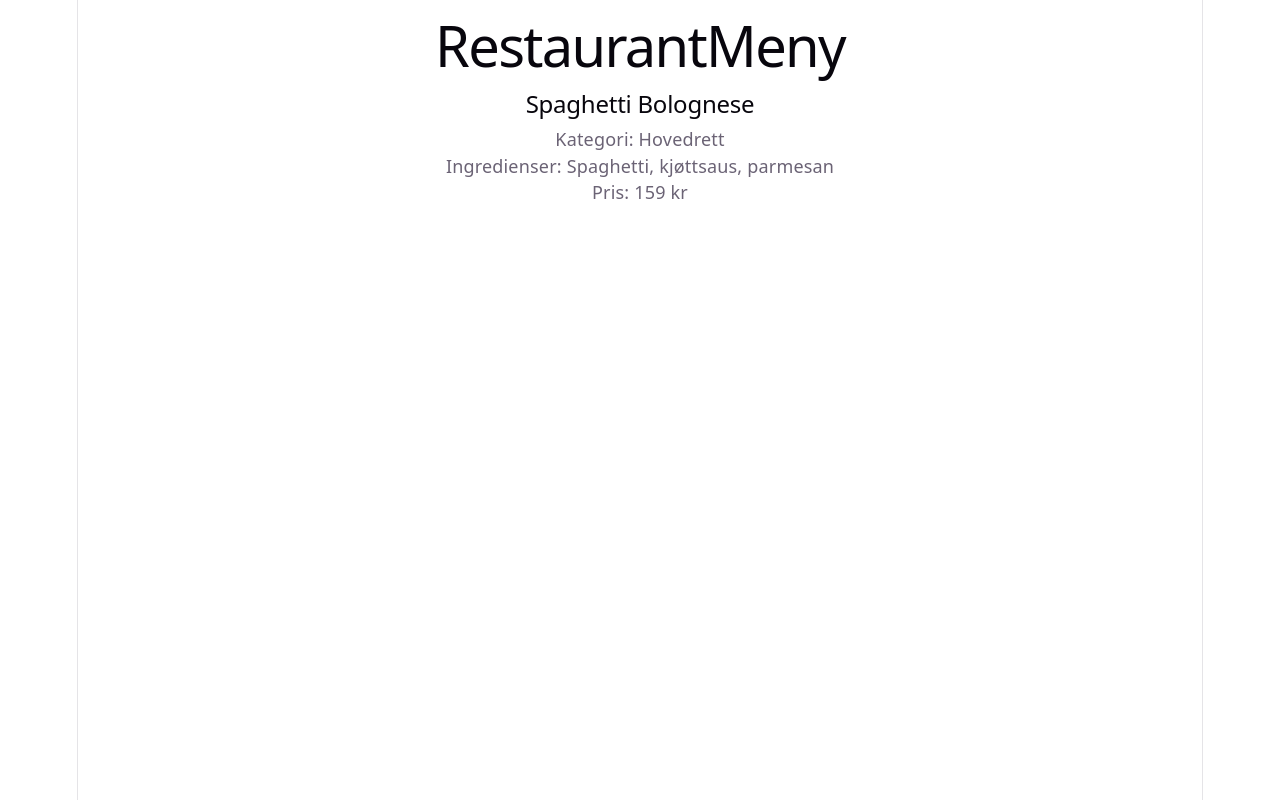
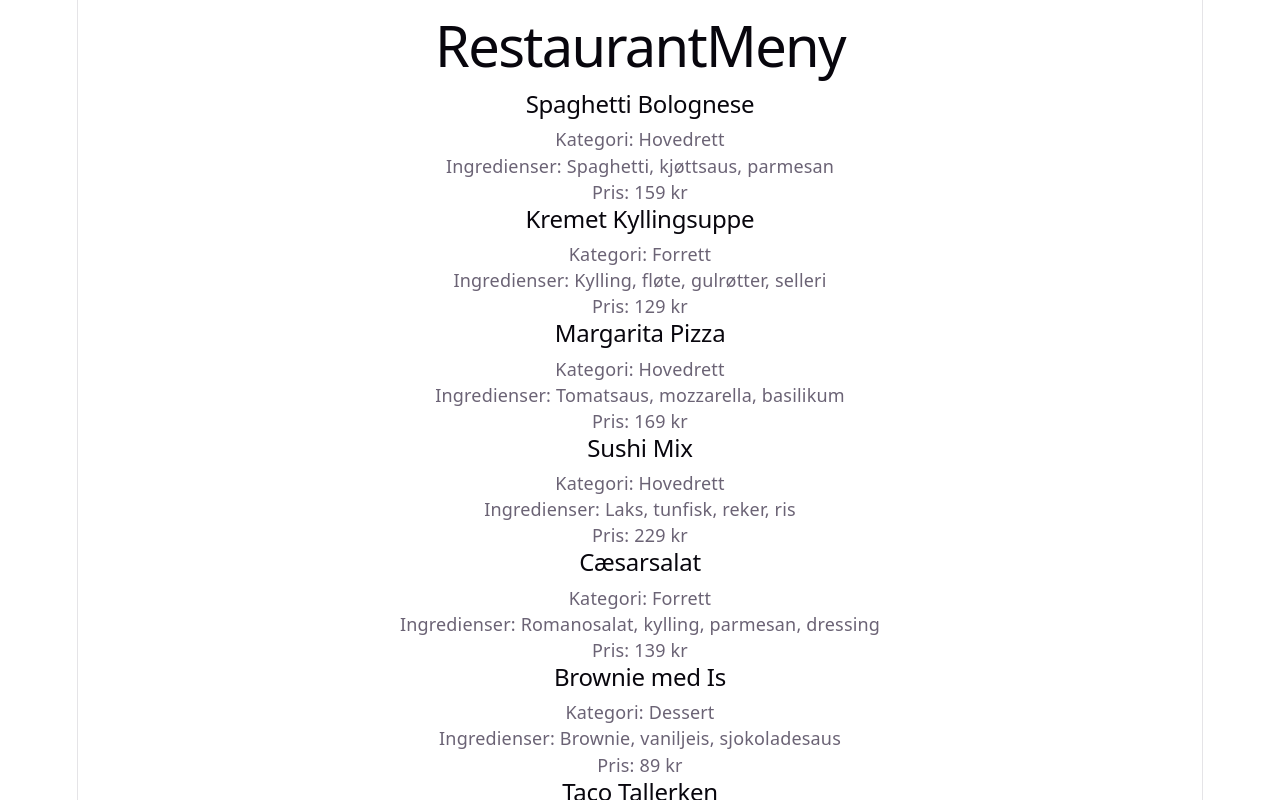
Before and after one commit to siannon91/meny-app, a React (Vite) app: page / in a window 1280 px wide. Shown: the top 800 px of the page. Built offline with nearby package versions, Linux system fonts and the light colour scheme.

Commit message:
lager menu-komponenten og kobler den til App

```diff
--- a/src/App.jsx
+++ b/src/App.jsx
@@ -1,15 +1,11 @@
-import Dish from './components/Dish'
+import { meny } from './data/meny'
+import Menu from './components/Menu'
 
 function App() {
   return (
   <div>
     <h1>RestaurantMeny</h1>
-    <Dish
-      tittel="Spaghetti Bolognese"
-      pris="159 kr"
-      ingredienser="Spaghetti, kjøttsaus, parmesan"
-      kategori="Hovedrett"
-    />
+    <Menu meny={meny} />
   </div>
   )
 }
--- /dev/null
+++ b/src/components/Menu.jsx
@@ -0,0 +1,19 @@
+import Dish from "./Dish";
+
+function Menu(props) {
+    return (
+        <div>
+            {props.meny.map((rett) => (
+                <Dish
+                    key={rett.id}
+                    tittel={rett.tittel}
+                    pris={rett.pris}
+                    ingredienser={rett.ingredienser}
+                    kategori={rett.kategori}
+                />
+            ))}
+        </div>
+    )
+}
+
+export default Menu
```
